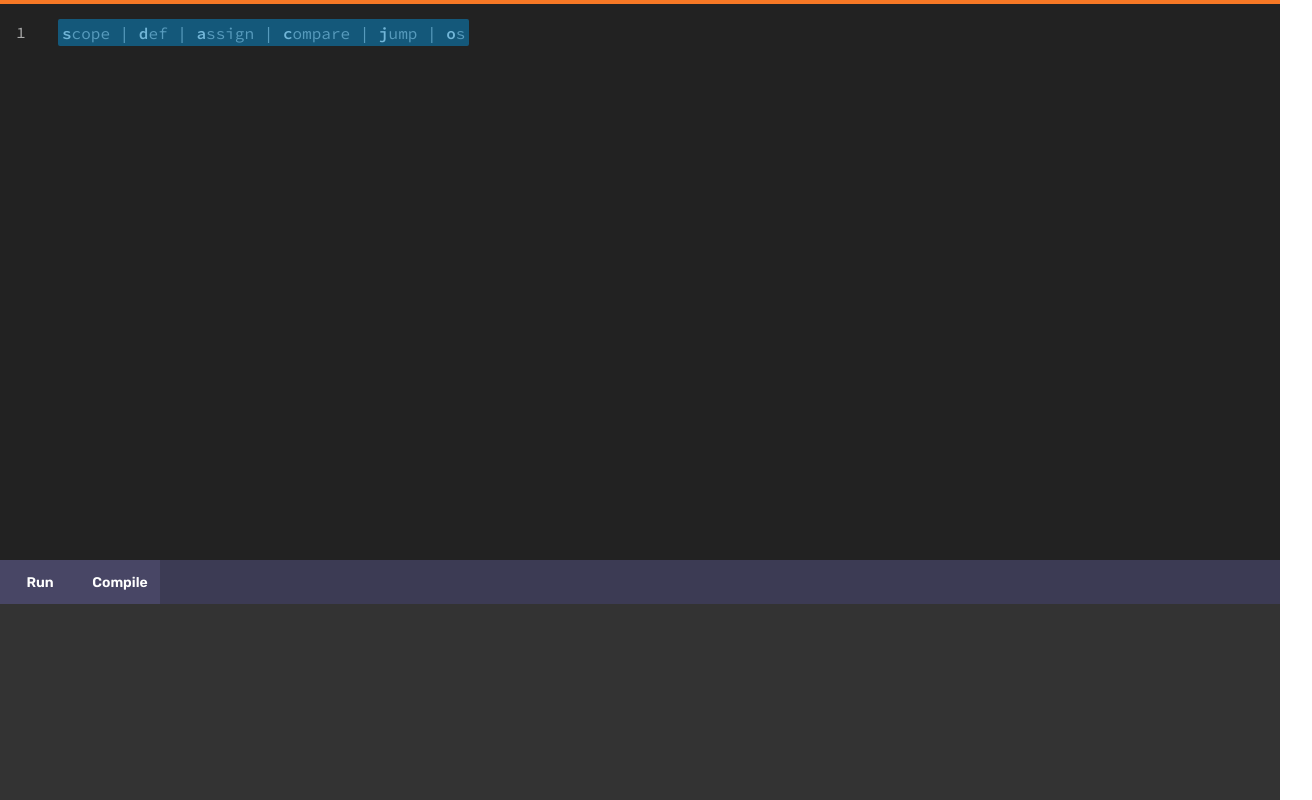
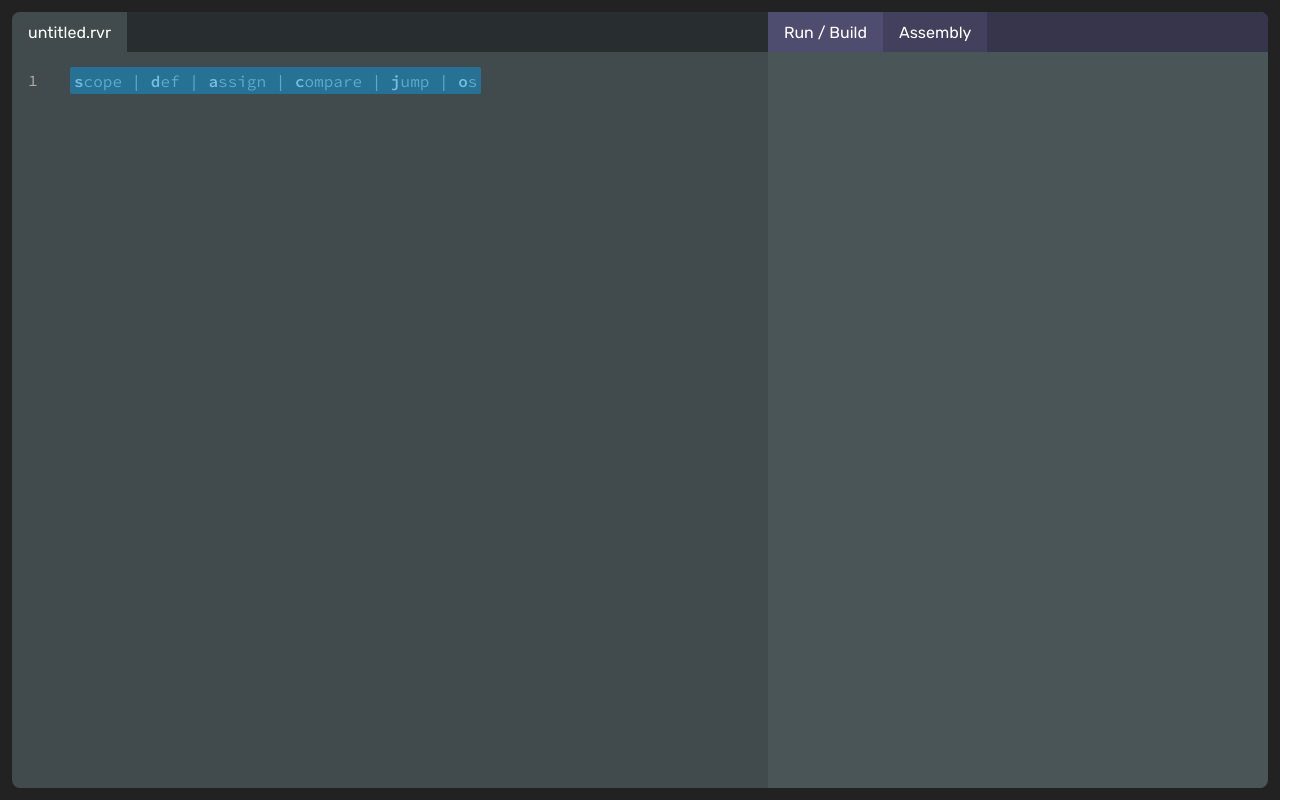
Before and after one commit to nicbarker/river, a React (Create React App) app: page / in a window 1280 px wide. Shown: the whole page, 1312 px wide, since content can reach past the window. Built offline with nearby package versions, Linux system fonts and the light colour scheme.

Commit message:
Typescript

```diff
--- a/src/App.tsx
+++ b/src/App.tsx
@@ -34,6 +34,19 @@ function downloadFile(data: string, fileName: string, type = "text/plain") {
   document.body.removeChild(a);
 }
 
+function compileAsm(instructions: Instruction[]) {
+  const instructionsToParse = (instructions.filter(
+    (i) => i.type !== "emptyInstruction" && i.valid
+  ) as Instruction[])
+    .map((i) => i.fragments.map((f) => f?.value).join(" "))
+    .join("\n");
+  const [pScopes, pInstructions, pMaxMemory, jumps] = parse(
+    instructionsToParse
+  );
+  const compiled = compile(pScopes, pInstructions, pMaxMemory, jumps);
+  return compiled;
+}
+
 function App() {
   const [macros, setMacros] = useState<Macro[]>([]);
   const [instructions, setInstructions] = useState<Instruction[]>([
@@ -41,6 +54,10 @@ function App() {
   ]);
   const [outputs, setOutputs] = useState<Output[]>([]);
   const [focusIndex, setFocusIndex] = useState<number>(0);
+  const [activeRightTab, setActiveRightTab] = useState<"build" | "asm">(
+    "build"
+  );
+  const [asm, setAsm] = useState("");
 
   useEffect(() => {
     const handle = (e: KeyboardEvent) => {
@@ -56,6 +73,10 @@ function App() {
     window.addEventListener("keydown", handle);
     return () => window.removeEventListener("keydown", handle);
   });
+
+  useEffect(() => {
+    setAsm(compileAsm(instructions));
+  }, [instructions]);
 
   const editor = (
     <Editor
@@ -94,72 +115,61 @@ function App() {
     </code>
   ));
 
-  return (
-    <div className="App">
-      <div className={"top"}>
-        <div className={classnames("left", { hasFocus: focusIndex === 0 })}>
-          {editor}
-        </div>
-        <div className={"right"}>{macrosRendered}</div>
-      </div>
-      <div className="bottom">
-        <div className="buttons">
-          <button
-            onClick={() => {
+  function runInInterpreter() {
     outputs.splice(0, outputs.length);
     const instructionsToParse = (instructions.filter(
       (i) => i.type !== "emptyInstruction"
     ) as Instruction[])
       .map((i) => i.fragments.map((f) => f?.value).join(" "))
       .join("\n");
-              console.log(instructionsToParse);
     const [pScopes, pInstructions] = parse(instructionsToParse);
-              console.log(pScopes, pInstructions);
-              const { peakMemory } = execute(
-                pScopes,
-                pInstructions,
-                (output: Output) => {
+    const { peakMemory } = execute(pScopes, pInstructions, (output: Output) => {
       outputs.push(output);
       setOutputs(outputs.slice());
-                }
-              );
+    });
     outputs.push({
       lineNumber: instructions.length,
-                value: `Execution finished. Peak memory usage: ${
-                  peakMemory / 8
-                } byte${peakMemory / 8 !== 1 ? "s" : ""}.`,
+      value: `Execution finished. Peak memory usage: ${peakMemory / 8} byte${
+        peakMemory / 8 !== 1 ? "s" : ""
+      }.`,
     });
     setOutputs(outputs.slice());
+  }
+
+  return (
+    <div className="App">
+      <div className={classnames("left", { hasFocus: focusIndex === 0 })}>
+        <div className="header">
+          <button className="active">untitled.rvr</button>
+        </div>
+        {editor}
+      </div>
+      <div className="right">
+        <div className="macros">{macrosRendered}</div>
+        <div className="header">
+          <button
+            className={activeRightTab === "build" ? "active" : ""}
+            onClick={() => {
+              setActiveRightTab("build");
             }}
           >
-            Run
+            Run / Build
           </button>
           <button
+            className={activeRightTab === "asm" ? "active" : ""}
             onClick={() => {
-              outputs.splice(0, outputs.length);
-              const instructionsToParse = (instructions.filter(
-                (i) => i.type !== "emptyInstruction"
-              ) as Instruction[])
-                .map((i) => i.fragments.map((f) => f?.value).join(" "))
-                .join("\n");
-              console.log(instructionsToParse);
-              const [pScopes, pInstructions, pMaxMemory, jumps] = parse(
-                instructionsToParse
-              );
-              console.log(pScopes, pInstructions, pMaxMemory);
-              const compiled = compile(
-                pScopes,
-                pInstructions,
-                pMaxMemory,
-                jumps
-              );
-              downloadFile(compiled, "output.asm");
+              setActiveRightTab("asm");
             }}
           >
-            Compile
+            Assembly
           </button>
         </div>
+        {activeRightTab === "build" && (
           <div className="outputs">{outputsRendered}</div>
+        )}
+        {activeRightTab === "asm" && (
+          <textarea readOnly className="asm" value={asm} />
+        )}
       </div>
     </div>
   );
--- a/src/compile.js
+++ b/src/compile.ts
@@ -1,4 +1,6 @@
-function moveAndLabelForSize(instructionSize) {
+import { CompiledInstruction, Scope } from "./parse";
+
+function moveAndLabelForSize(instructionSize: number) {
   let size = "";
   let mov = "";
   switch (instructionSize) {
@@ -24,25 +26,37 @@ function moveAndLabelForSize(instructionSize) {
   return [mov, size];
 }
 
-function formatOp(instruction, firstOperand, secondOperand) {
+function formatOp(
+  instruction: string,
+  firstOperand: string,
+  secondOperand?: string
+) {
   return `${"".padEnd(10)}${instruction.padEnd(10)}${firstOperand}${
     secondOperand === undefined ? "" : `, ${secondOperand}`
   }\n`;
 }
 
-function formatLabel(label) {
+function formatLabel(label: string) {
   return `j${label}:\n`;
 }
 
-function formatLineNumber(lineNumber, instruction) {
+function formatLineNumber(
+  lineNumber: number,
+  instruction: CompiledInstruction
+) {
   return `${"".padEnd(10)}; ${lineNumber}: ${instruction.serialized}\n`;
 }
 
-function memoryOffset(offset) {
+function memoryOffset(offset: number) {
   return `[r12${offset > 0 ? " + " + offset : ""}]`;
 }
 
-export function compile(scopesFinal, instructions, maxMemory, jumps) {
+export function compile(
+  scopesFinal: Scope[],
+  instructions: CompiledInstruction[],
+  maxMemory: number,
+  jumps: number[]
+) {
   let output = `
 ; --------------------------------------------------
 ; Generated with River Compiler 1.0
@@ -65,7 +79,7 @@ _main:    push      rbx
   ) {
     const instruction = instructions[instructionIndex];
     if (jumps.includes(instructionIndex)) {
-      output += formatLabel(instructionIndex);
+      output += formatLabel(instructionIndex.toString());
     }
     switch (instruction.instruction) {
       case "assign": {
@@ -73,10 +87,10 @@ _main:    push      rbx
         const [mov, size] = moveAndLabelForSize(instruction.size);
         let source = "";
         const target = instruction.target / 8;
-        let operands = [];
+        let operands: string[] = [];
         switch (instruction.source) {
           case "const": {
-            source = parseInt(instruction.value, 2);
+            source = instruction.value?.toString() || "0";
             switch (instruction.action) {
               case "=":
               case "+":
@@ -110,7 +124,7 @@ _main:    push      rbx
             output += formatOp(
               mov,
               "r13",
-              memoryOffset(instruction.address / 8)
+              memoryOffset(instruction.address! / 8)
             );
             operands = [memoryOffset(target), "r13"];
             break;
@@ -162,7 +176,7 @@ _main:    push      rbx
       }
       case "compare": {
         output += formatLineNumber(instructionIndex, instruction);
-        let jump;
+        let jump = "";
         switch (instruction.action) {
           case "=":
             jump = "jne";
@@ -187,18 +201,14 @@ _main:    push      rbx
         }
         switch (instruction.left.source) {
           case "const": {
-            output += formatOp(
-              "mov",
-              "r13",
-              `${parseInt(instruction.left.value, 10)}`
-            );
+            output += formatOp("mov", "r13", `${instruction.left.value}`);
             break;
           }
           case "var": {
             output += formatOp(
               "mov",
               "r13",
-              memoryOffset(parseInt(instruction.left.value, 10))
+              memoryOffset(instruction.left.value!)
             );
             break;
           }
@@ -207,18 +217,14 @@ _main:    push      rbx
         }
         switch (instruction.right.source) {
           case "const": {
-            output += formatOp(
-              "mov",
-              "r14",
-              `${parseInt(instruction.right.value, 10)}`
-            );
+            output += formatOp("mov", "r14", `${instruction.right.value}`);
             break;
           }
           case "var": {
             output += formatOp(
               "mov",
               "r14",
-              memoryOffset(parseInt(instruction.right.value, 10))
+              memoryOffset(instruction.right.value!)
             );
             break;
           }
@@ -241,7 +247,7 @@ _main:    push      rbx
               formatOp(
                 mov,
                 "rsi",
-                `${size} ${memoryOffset(instruction.address / 8)}`
+                `${size} ${memoryOffset(instruction.address! / 8)}`
               ) +
               formatOp("call", "_printf") +
               formatOp("pop", "rbx");
--- a/src/editor.ts
+++ b/src/editor.ts
@@ -242,14 +242,17 @@ export type EmptyInstruction = {
   fragments: [];
 };
 
-export type Instruction =
+export type Instruction = (
   | EmptyInstruction
   | DefInstruction
   | AssignInstruction
   | ScopeInstruction
   | CompareInstruction
   | JumpInstruction
-  | OSInstruction;
+  | OSInstruction
+) & {
+  valid?: boolean;
+};
 
 export type Macro = {
   name: string;
@@ -913,10 +916,19 @@ export function handleKeyStroke({
     if (instructionIndex === instructions.length - 1) {
       instructions.push({ type: "emptyInstruction", fragments: [] });
     }
+    // TODO: proper validation / type checking
+    if (instruction.fragments.length === fragmentLength[instruction.type]) {
+      instruction.valid = true;
+    }
     setInstructionIndex(instructionIndex + 1);
     setCursorPos(0);
   } else if (increment === "cursor") {
     setCursorPos(cursorPos + 1);
+  }
+
+  // TODO: proper validation / type checking
+  if (instruction.fragments.length === fragmentLength[instruction.type]) {
+    instruction.valid = true;
   }
 
   // ---------------------------------------------
--- a/src/index.css
+++ b/src/index.css
@@ -3,11 +3,14 @@ html,
 .App {
   height: 100%;
   font-family: "Rubik", sans-serif;
+  overflow: hidden;
 }
 
 .App {
   display: flex;
-  flex-direction: column;
+  padding: 12px;
+  box-sizing: border-box;
+  background: #222;
 }
 
 body {
@@ -26,23 +29,61 @@ code {
   white-space: pre;
 }
 
-.top {
-  height: 70%;
-  width: 100%;
-  display: flex;
+.left {
+  flex-grow: 1;
+  background: #414b4d;
+  border-radius: 8px 0 0 8px;
+  overflow: hidden;
 }
 
-.left {
-  flex-grow: 1;
-  background: #222;
-  border-top: 4px solid rgba(255, 255, 255, 0.1);
+.header {
+  display: flex;
+  height: 40px;
+}
+
+.header button {
+  height: 40px;
+  padding: 0 16px;
+  border: none;
+  font-family: "Rubik";
+  color: #fff;
+  font-size: 16px;
+  cursor: pointer;
+}
+
+.left .header {
+  background: #282e2f;
+}
+
+.left .header button {
+  background: #2e3637;
+}
+
+.left .header button.active {
+  background: #414b4d;
+}
+
+.right .header {
+  background: #36354b;
+}
+
+.right .header button {
+  background: #42405c;
+}
+
+.right .header button.active {
+  background: #4f4d6f;
 }
 
 .right {
   display: flex;
   flex-direction: column;
   justify-content: flex-start;
-  background: #272727;
+  background: #495557;
+  min-width: 500px;
+  border-radius: 0 8px 8px 0;
+  overflow: hidden;
+  height: 100%;
 }
 
 .code {
@@ -68,15 +109,7 @@ code {
 }
 
 .hasFocus {
-  border-top: 4px solid #f77825;
-}
-
-.bottom {
-  height: 30%;
-  background: #333;
-  width: 100%;
-  display: flex;
-  flex-direction: column;
+  /* border-top: 4px solid #f77825; */
 }
 
 .line {
@@ -178,14 +211,14 @@ code {
   color: rgba(255, 255, 255, 0.7);
 }
 
-.bottom .buttons {
+.right .buttons {
   align-items: flex-start;
   width: 100%;
   display: flex;
   background: #3c3b54;
 }
 
-.bottom .buttons button {
+.right .buttons button {
   border: none;
   background: #484665;
   height: 44px;
@@ -198,7 +231,7 @@ code {
   font-family: "Rubik";
 }
 
-.bottom .buttons button:hover {
+.right .buttons button:hover {
   background: #444;
 }
 
@@ -220,3 +253,17 @@ code {
 .outputLine .lineNumber {
   width: auto;
 }
+
+.asm {
+  text-align: left;
+  background: none;
+  border: none;
+  font-family: "Source Code Pro";
+  width: 500px;
+  height: 100%;
+  resize: none;
+  color: #fff;
+  padding: 0 16px;
+  box-sizing: border-box;
+  font-size: 14px;
+}
--- a/src/parse.js
+++ b/src/parse.ts
@@ -5,15 +5,89 @@ const DEBUG = false;
 
 // const file = fs.readFileSync(process.argv[2], "utf8");
 
-export function dec2bin(dec, pad) {
+export function dec2bin(dec: number, pad: number) {
   return (dec >>> 0).toString(2).padStart(pad, "0");
 }
 
-export function parse(file) {
+export type CompiledInstructionMemory = {
+  instruction: "memory";
+  action: "alloc" | "dealloc";
+  stackOffset: number;
+  stackMemory: number;
+  serialized: string;
+};
+
+export type CompiledInstructionAssign = {
+  instruction: "assign";
+  action: string;
+  target: number;
+  source: string;
+  size: number;
+  value?: number;
+  address?: number;
+  serialized: string;
+};
+
+export type CompiledInstructionCompare = {
+  instruction: "compare";
+  action: string;
+  left: {
+    source: string;
+    size: number;
+    value?: number;
+    address?: number;
+  };
+  right: {
+    source: string;
+    size: number;
+    value?: number;
+    address?: number;
+  };
+  serialized: string;
+};
+
+export type CompiledInstructionJump = {
+  instruction: "jump";
+  target: number;
+  serialized: string;
+};
+
+export type CompiledInstructionVoid = {
+  instruction: "void";
+  serialized: string;
+};
+
+export type CompiledInstructionOs = {
+  instruction: "os";
+  action: string;
+  value?: number;
+  address?: number;
+  size: number;
+  serialized: string;
+};
+
+export type CompiledInstruction =
+  | CompiledInstructionMemory
+  | CompiledInstructionAssign
+  | CompiledInstructionCompare
+  | CompiledInstructionJump
+  | CompiledInstructionOs
+  | CompiledInstructionVoid;
+
+export type Scope = {
+  name: string;
+  variables: number[];
+  sizes: number[];
+  stackOffset: number;
+  stackMemory: number;
+  instruction: CompiledInstructionMemory;
+};
+
+export function parse(file: string) {
   const lines = file.length === 0 ? [] : file.split("\n");
-  const scopes = [];
-  const scopesFinal = [];
-  const instructions = [];
+  const scopes: Scope[] = [];
+  const scopesFinal: Scope[] = [];
+  const instructions: CompiledInstruction[] = [];
   const jumps = [];
   let maxMemory = 0;
 
@@ -23,7 +97,7 @@ export function parse(file) {
         ? scopes[scopes.length - 1].stackOffset +
           scopes[scopes.length - 1].stackMemory
         : 0;
-    const instruction = {
+    const instruction: CompiledInstructionMemory = {
       instruction: "memory",
       action: "alloc",
       stackOffset,
@@ -46,7 +120,8 @@ export function parse(file) {
 
   function closeScope() {
     const popped = scopes.pop();
-    const instruction = {
+    if (popped) {
+      const instruction: CompiledInstructionMemory = {
         instruction: "memory",
         action: "dealloc",
         stackOffset: popped.stackOffset,
@@ -54,6 +129,7 @@ export function parse(file) {
         serialized: "scope close",
       };
       instructions.push(instruction);
+    }
   }
 
   openScope();
@@ -110,19 +186,17 @@ export function parse(file) {
         const target = scope.variables[targetIndex];
         const size = scope.sizes[targetIndex];
         const source = tokens[4];
-        const instruction = {
+        const instruction: CompiledInstructionAssign = {
           instruction: "assign",
           action: tokens[3],
           target,
           source,
           size,
-          value: undefined,
-          address: undefined,
           serialized: line,
         };
         switch (source) {
           case "const": {
-            instruction.value = dec2bin(tokens[5], size);
+            instruction.value = parseInt(tokens[5], 10);
             break;
           }
           case "var": {
@@ -142,33 +216,39 @@ export function parse(file) {
           instruction: "jump",
           target,
           serialized: line,
-        });
+        } as CompiledInstructionJump);
         jumps.push(target);
         break;
       }
       case "compare": {
-        const instruction = {
+        const instruction: CompiledInstructionCompare = {
           instruction: "compare",
           action: tokens[3],
           left: {
             source: tokens[1],
+            size: 64,
           },
           right: {
             source: tokens[4],
+            size: 64,
           },
           serialized: line,
         };
         const scope = scopes[scopes.length - 1];
         switch (tokens[1]) {
           case "const": {
-            instruction.left.value = tokens[2];
+            if (instruction.left) {
+              instruction.left.value = parseInt(tokens[2], 10);
+            }
             break;
           }
           case "var": {
             const targetIndex = parseInt(tokens[2], 10);
             const size = scope.sizes[targetIndex];
+            if (instruction.left) {
               instruction.left.address = scope.variables[targetIndex];
               instruction.left.size = size;
+            }
             break;
           }
           default:
@@ -176,14 +256,18 @@ export function parse(file) {
         }
         switch (tokens[4]) {
           case "const": {
-            instruction.right.value = tokens[5];
+            if (instruction.right) {
+              instruction.right.value = parseInt(tokens[5], 10);
+            }
             break;
           }
           case "var": {
             const targetIndex = parseInt(tokens[5], 10);
             const size = scope.sizes[targetIndex];
+            if (instruction.right) {
               instruction.right.address = scope.variables[targetIndex];
               instruction.right.size = size;
+            }
             break;
           }
           default:
@@ -196,18 +280,16 @@ export function parse(file) {
       case "os": {
         switch (tokens[1]) {
           case "stdout": {
-            const instruction = {
+            const instruction: CompiledInstructionOs = {
               instruction: "os",
               action: "stdout",
-              value: undefined,
-              address: undefined,
               size: 0,
               serialized: line,
             };
             switch (tokens[2]) {
               case "const": {
                 // TODO: fix handling of primitives in stdout
-                instruction.value = dec2bin(tokens[3], 32);
+                instruction.value = parseInt(tokens[3]);
                 instruction.size = 32;
                 break;
               }
@@ -247,5 +329,5 @@ export function parse(file) {
   }
   DEBUG && console.log("scopes:", scopesFinal);
 
-  return [scopesFinal, instructions, maxMemory, jumps];
+  return [scopesFinal, instructions, maxMemory, jumps] as const;
 }
```
Lines whose indentation alone changed are shown as unchanged.
